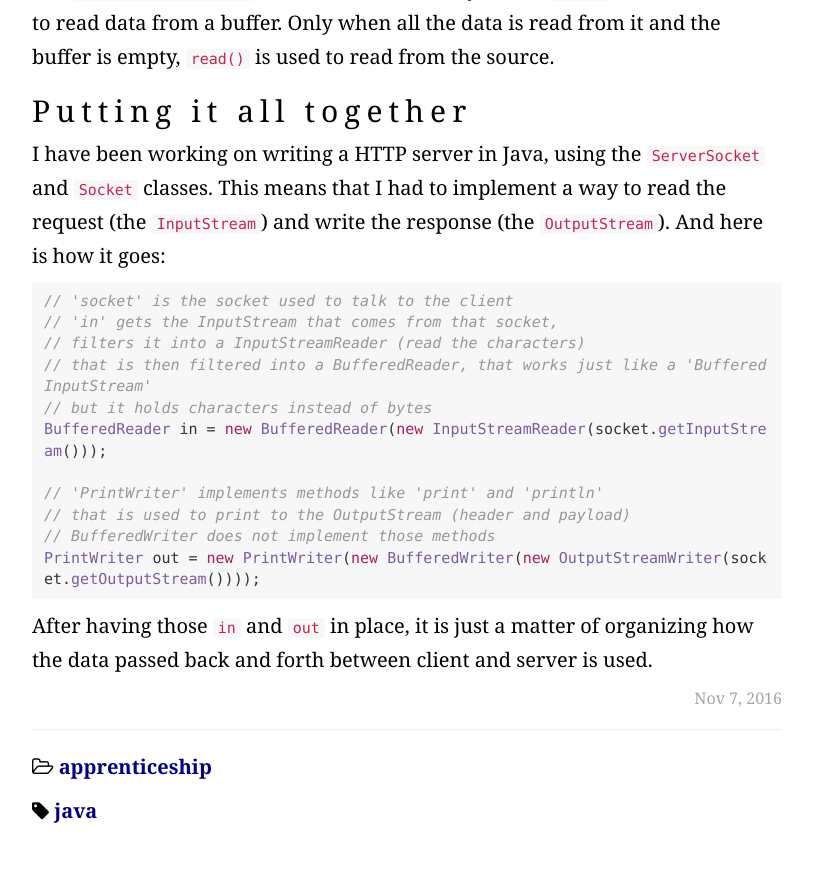
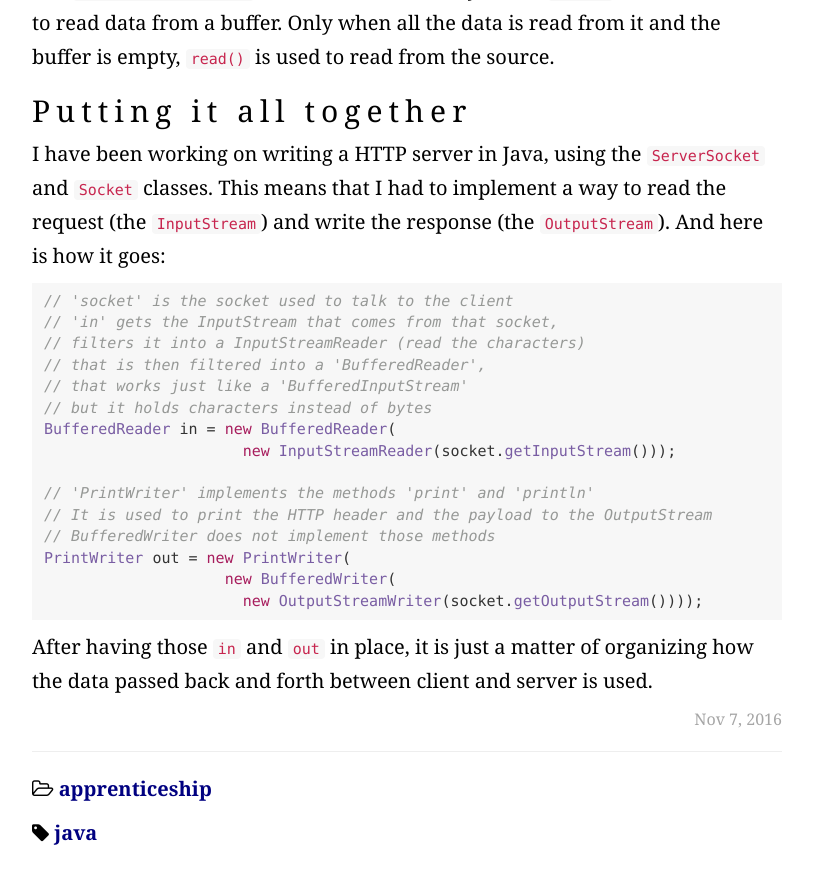
Before and after one commit to pwdd/pwdd.github.io, a Jekyll site: the page built from _posts/2016-11-07-java-io-streams.md, in a window 1280 px wide and 900 px high, scrolled down 1548 px. Shown: the top 884 px of the window, without its empty margins (233-1046 px from the left). Built offline with Jekyll 4.4.1, drawn with Linux system fonts in a browser that asks for light colours; nearby versions of some CDN libraries; some web fonts are replaced.

Commit message:
stream edit

````diff
--- a/_posts/2016-11-07-java-io-streams.md
+++ b/_posts/2016-11-07-java-io-streams.md
@@ -36,14 +36,18 @@ I have been working on writing a HTTP server in Java, using the `ServerSocket` a
 // 'socket' is the socket used to talk to the client
 // 'in' gets the InputStream that comes from that socket,
 // filters it into a InputStreamReader (read the characters)
-// that is then filtered into a BufferedReader, that works just like a 'BufferedInputStream'
+// that is then filtered into a 'BufferedReader',
+// that works just like a 'BufferedInputStream'
 // but it holds characters instead of bytes
-BufferedReader in = new BufferedReader(new InputStreamReader(socket.getInputStream()));
+BufferedReader in = new BufferedReader(
+                      new InputStreamReader(socket.getInputStream()));
 
-// 'PrintWriter' implements methods like 'print' and 'println'
-// that is used to print to the OutputStream (header and payload)
+// 'PrintWriter' implements the methods 'print' and 'println'
+// It is used to print the HTTP header and the payload to the OutputStream
 // BufferedWriter does not implement those methods
-PrintWriter out = new PrintWriter(new BufferedWriter(new OutputStreamWriter(socket.getOutputStream())));
+PrintWriter out = new PrintWriter(
+                    new BufferedWriter(
+                      new OutputStreamWriter(socket.getOutputStream())));
 ```
 
 After having those `in` and `out` in place, it is just a matter of organizing how the data passed back and forth between client and server is used.
````
